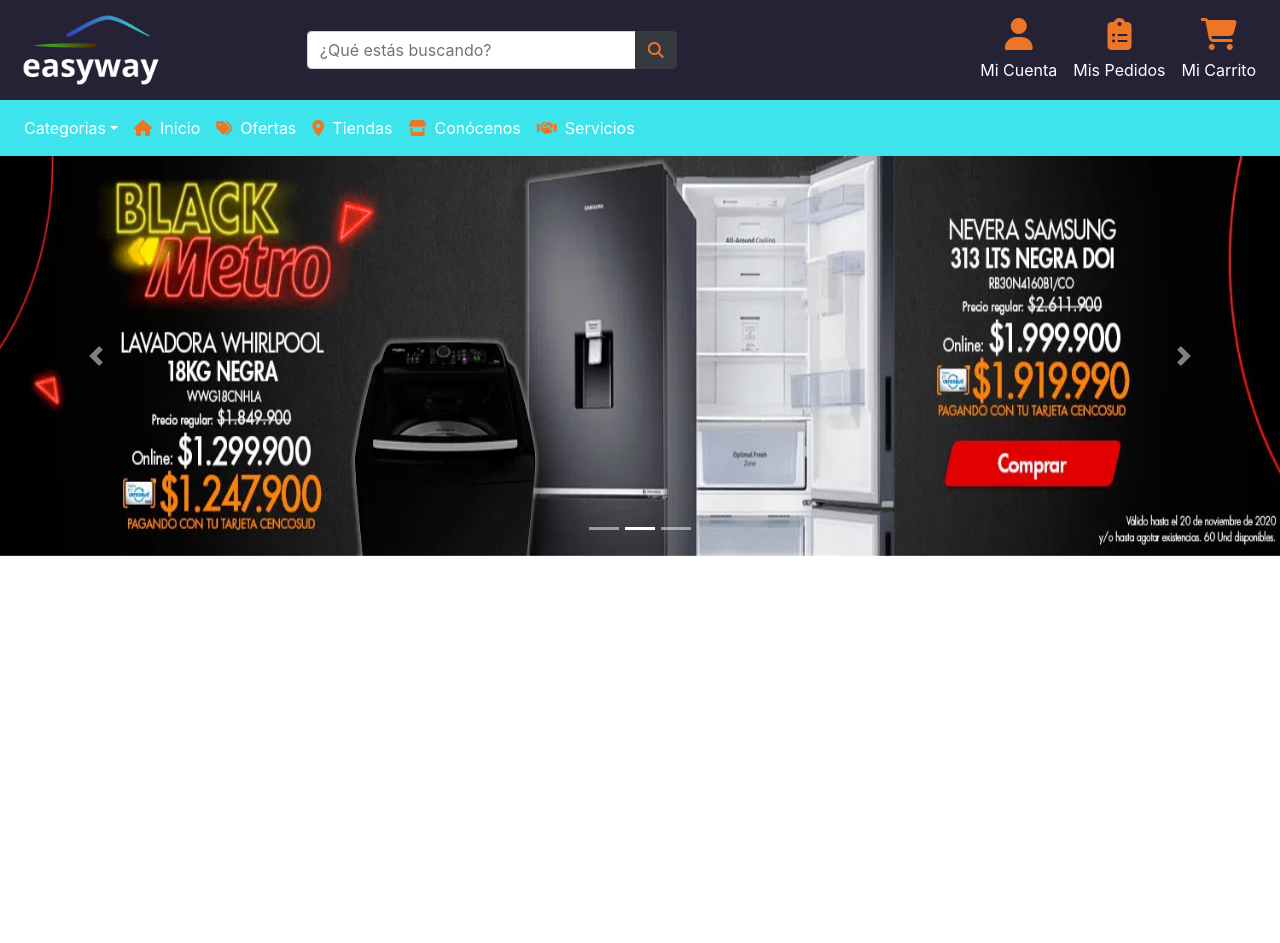
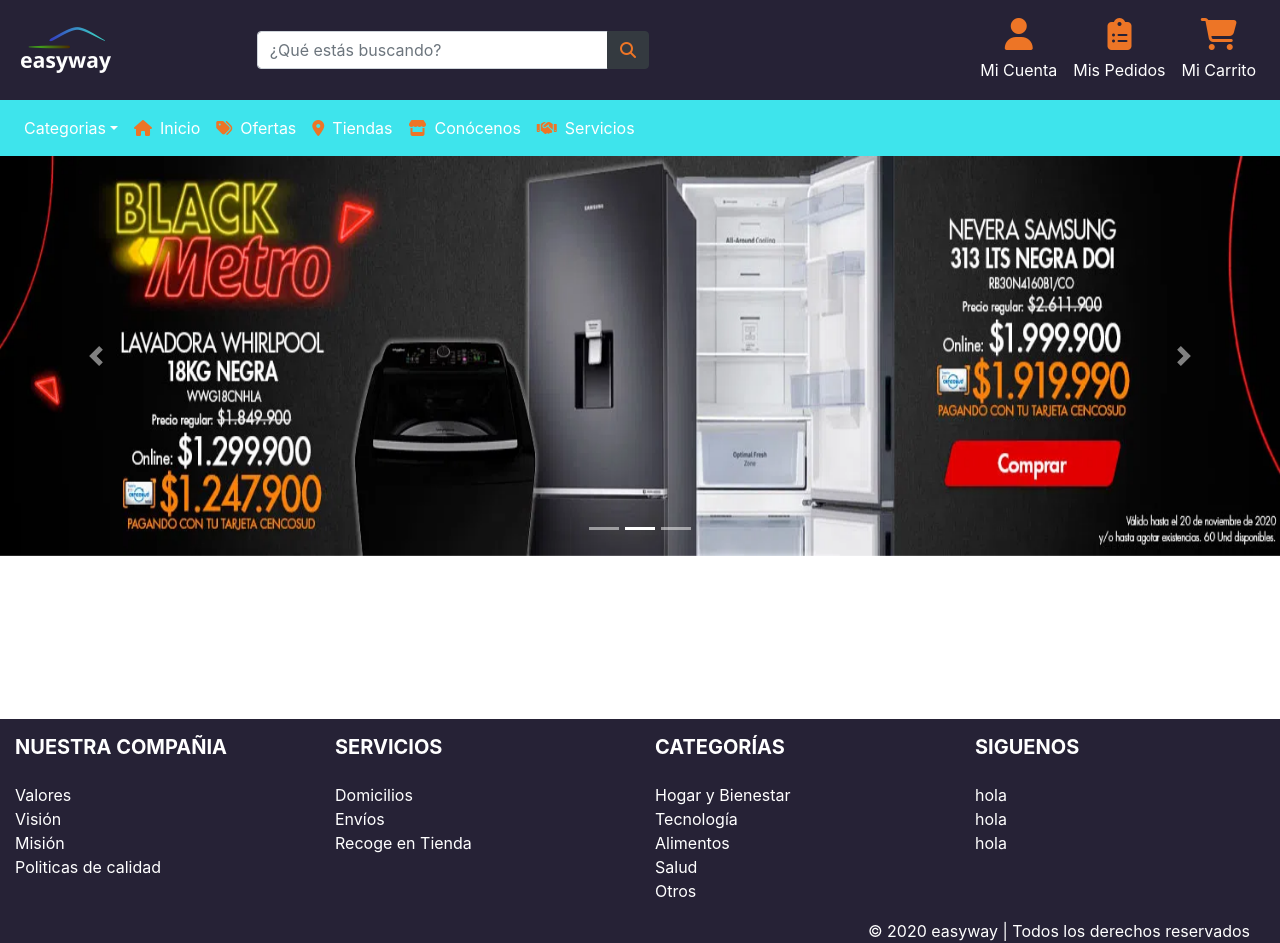
Before and after one commit to xh4rz/Easyway-App, a React (Create React App) app: page / in a window 1280 px wide. Before the commit the page ends 800 px from the top, so only its background shows below. Built offline with nearby package versions, Linux system fonts and the light colour scheme.

Commit message:
Actualización de archivos

```diff
--- a/src/App.js
+++ b/src/App.js
@@ -1,6 +1,7 @@
 import React from 'react';
 import MyNavbar from './components/Navbar';
-import MySlider from './components/Slider'
+import MySlider from './components/Slider';
+import MyFooter from './components/Footer';
 import 'bootstrap/dist/css/bootstrap.min.css';
 
 function App() {
@@ -8,6 +9,7 @@
     <div className="App">
       <MyNavbar/>
       <MySlider/>
+      <MyFooter/>
     </div>
   );
 }
--- /dev/null
+++ b/src/components/Footer.jsx
@@ -0,0 +1,67 @@
+import React from 'react';
+import Container from 'react-bootstrap/Container'
+import Row from 'react-bootstrap/Row'
+import Col from 'react-bootstrap/Col'
+import './styles/Footer.css';
+
+class MyFooter extends React.Component {
+    render() {
+        return (
+            <div className="footer">
+                <Container fluid className="Footer__primary">
+                    <Row>
+                        <Col>
+                            <h5 className="font-weight-bold text-uppercase mt-3 mb-4">Nuestra Compañia</h5>
+                            <ul className="list-unstyled">
+                                <li className="Links__footer">
+                                    <a href="1">Valores</a> <br />
+                                    <a href="2">Visión</a> <br />
+                                    <a href="3">Misión</a> <br />
+                                    <a href="4">Politicas de calidad</a> <br />
+                                </li>
+                            </ul>
+                        </Col>
+
+                        <Col>
+                            <h5 className="font-weight-bold text-uppercase mt-3 mb-4">Servicios</h5>
+                            <ul className="list-unstyled">
+                                <li className="Links__footer">
+                                    <a href="hhh">Domicilios</a> <br />
+                                    <a href="hhh">Envíos</a> <br />
+                                    <a href="hhh">Recoge en Tienda</a> <br />
+                                </li>
+                            </ul>
+                        </Col>
+                        <Col>
+                            <h5 className="font-weight-bold text-uppercase mt-3 mb-4">Categorías</h5>
+                            <ul className="list-unstyled">
+                                <li className="Links__footer">
+                                    <a href="hhh">Hogar y Bienestar</a> <br />
+                                    <a href="hhh">Tecnología</a> <br />
+                                    <a href="hhh">Alimentos</a> <br />
+                                    <a href="hhh">Salud</a> <br />
+                                    <a href="hhh">Otros</a> <br />
+                                </li>
+                            </ul>
+                        </Col>
+                        <Col>
+                            <h5 className="font-weight-bold text-uppercase mt-3 mb-4">Siguenos</h5>
+                            <ul className="list-unstyled">
+                                <li className="Links__footer">
+                                    <a href="#hhh">hola</a> <br />
+                                    <a href="#hhh">hola</a> <br />
+                                    <a href="#hhh">hola</a> <br />
+                                </li>
+                            </ul>
+                        </Col>
+                    </Row>
+                    <Container fluid className="Links__footer d-flex justify-content-end">
+                        <a href="hhh">© 2020 easyway | Todos los derechos reservados</a>
+                    </Container>
+                </Container>
+            </div>
+        );
+    }
+}
+
+export default MyFooter;
--- a/src/components/Navbar.jsx
+++ b/src/components/Navbar.jsx
@@ -13,7 +13,7 @@
     return (
       <>
         {/* Navbar Principal */}
-        <Navbar className="Navbar__primary">
+        <Navbar className="Navbar__primary" sticky="top">
 
           <Navbar.Brand href="#home">
             <img className="Logo" src={Logo} alt="mi navbar" />
--- /dev/null
+++ b/src/components/styles/Footer.css
@@ -0,0 +1,22 @@
+.Footer__primary {
+    background-color: #262236;
+    color: white;
+}
+
+.footer {
+    width: 100%;
+    height: 81px;
+    position: absolute;
+    bottom: 0;
+    left: 0;
+}
+
+
+.Links__footer > a {
+   color: #ffffff !important;
+}
+
+.Links__footer > a:hover {
+    color: #ED7526 !important;
+    text-decoration: none !important;
+}
--- a/src/components/styles/Navbar.css
+++ b/src/components/styles/Navbar.css
@@ -4,7 +4,7 @@
 }
 
 .Logo {
-    height: 150px;
+    height: 100px;
 }
 
 .Nav__primary {
```
